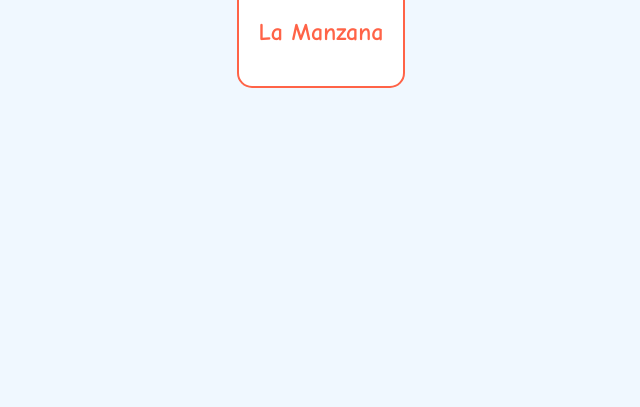
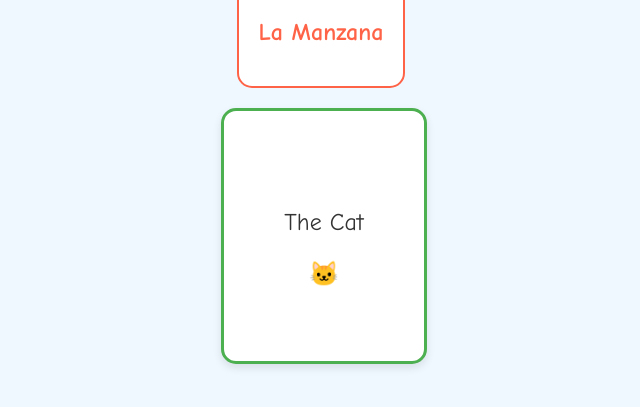
Before and after one commit to mdsmith44/spanish_adventure, a plain HTML site: page index.html in a window 1280 px wide. Shown: the part 259-666 px from the top of the page, without its empty margins (319-959 px from the left). Drawn offline with Linux system fonts and the light colour scheme.

Commit message:
Add flashcard feature with CSS and JavaScript

```diff
--- a/index.html
+++ b/index.html
@@ -5,8 +5,56 @@
     <style>
         body { font-family: 'Comic Sans MS', sans-serif; text-align: center; background-color: #f0f8ff; }
         .word-card { border: 2px solid #ff6347; padding: 20px; display: inline-block; border-radius: 15px; background: white; }
+        /* The container creates the 3D space */
+.flashcard-container {
+  width: 200px;
+  height: 250px;
+  perspective: 1000px;
+  margin: 20px auto;
+}
+
+.card {
+  width: 100%;
+  height: 100%;
+  position: relative;
+  transition: transform 0.6s;
+  transform-style: preserve-3d;
+  cursor: pointer;
+}
+
+/* This class is toggled by JavaScript */
+.card.is-flipped {
+  transform: rotateY(180deg);
+}
+
+.card-face {
+  position: absolute;
+  width: 100%;
+  height: 100%;
+  backface-visibility: hidden; /* Hides the back when the front is showing */
+  display: flex;
+  flex-direction: column;
+  align-items: center;
+  justify-content: center;
+  border-radius: 15px;
+  box-shadow: 0 4px 8px rgba(0,0,0,0.1);
+  font-size: 24px;
+}
+
+.front {
+  background-color: #ffffff;
+  color: #333;
+  border: 3px solid #4CAF50;
+}
+
+.back {
+  background-color: #4CAF50;
+  color: white;
+  transform: rotateY(180deg); /* Starts flipped away from the user */
+}
     </style>
 </head>
+
 <body>
     <h1>¡Hola! Let's Learn Spanish</h1>
     <div class="word-card">
@@ -14,5 +62,21 @@
         <p style="font-size: 40px;">🍎</p>
         <h2 style="color: #ff6347;">La Manzana</h2>
     </div>
+     <div class="flashcard-container">
+  <div class="card" onclick="flipCard(this)">
+    <div class="card-face front">
+      <p>The Cat</p>
+      <span>🐱</span>
+    </div>
+    <div class="card-face back">
+      <p>El Gato</p>
+    </div>
+  </div>
+</div>
+    <script>
+      function flipCard(cardElement) {
+        cardElement.classList.toggle('is-flipped');
+      }
+    </script>
 </body>
 </html>
```
